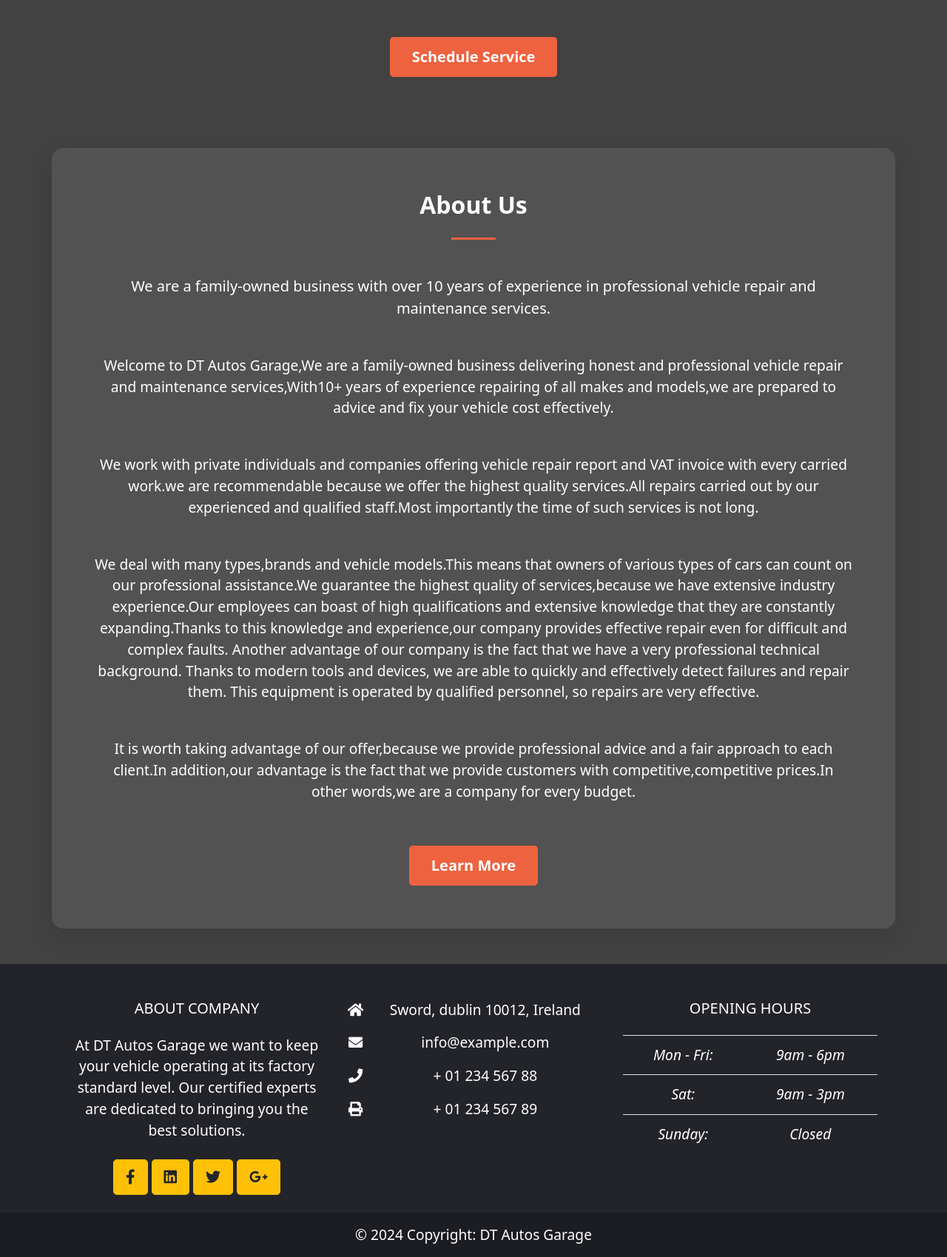
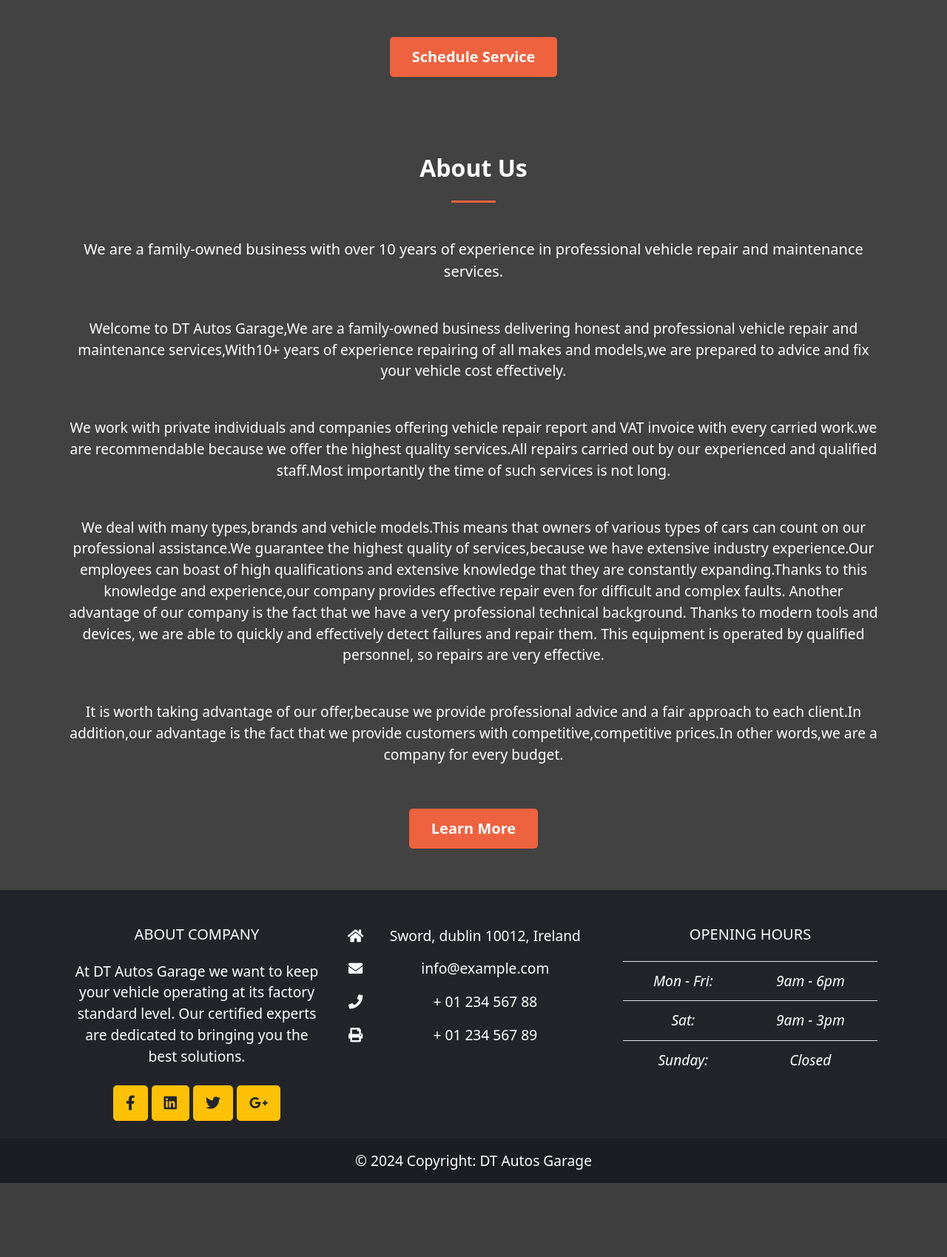
Before and after one commit to Shazi-dani/Garage-Management-System, a Django app: page / in a window 1280 px wide. Shown: the part 1835-3534 px from the top of the page at 74% size. After the commit the page ends 3434 px from the top, so only its background shows below. Run offline with Django 5.2, Linux system fonts and the light colour scheme; some libraries are stand-ins or nearby versions.

Commit message:
final changes

```diff
--- a/dashboard/templates/home.html
+++ b/dashboard/templates/home.html
@@ -207,7 +207,7 @@
     <section id="about-us" class="py-5">
         <div class="container">
             <div class="row justify-content-center">
-                <div class="col-lg-12 about-content">
+                <div class="col-lg-12">
                     <div class="p-2 text-center">
                         <h2 class="mb-4">About Us</h2>
                         <div class="divider mb-5"></div>
--- a/garage_management_system/settings.py
+++ b/garage_management_system/settings.py
@@ -52,7 +52,6 @@ CORS_ALLOWED_ORIGINS = [
     'https://8000-shazidani-garagemanagem-zixyev14yor.ws-us115.gitpod.io',
     'http://127.0.0.1',
     'https://8000-shazidani-garagemanagem-jp5pjx8uxc1.ws.codeinstitute-ide.net',
-    '*'
     # Add any other origins you want to allow
 ]
 CSRF_TRUSTED_ORIGINS = [
@@ -60,7 +59,6 @@ CSRF_TRUSTED_ORIGINS = [
     'https://8000-shazidani-garagemanagem-zixyev14yor.ws-us115.gitpod.io',
     'http://127.0.0.1',
     'https://8000-shazidani-garagemanagem-jp5pjx8uxc1.ws.codeinstitute-ide.net',
-    '*'
     # Add any other origins you want to allow
 ]
 # Application definition
```
